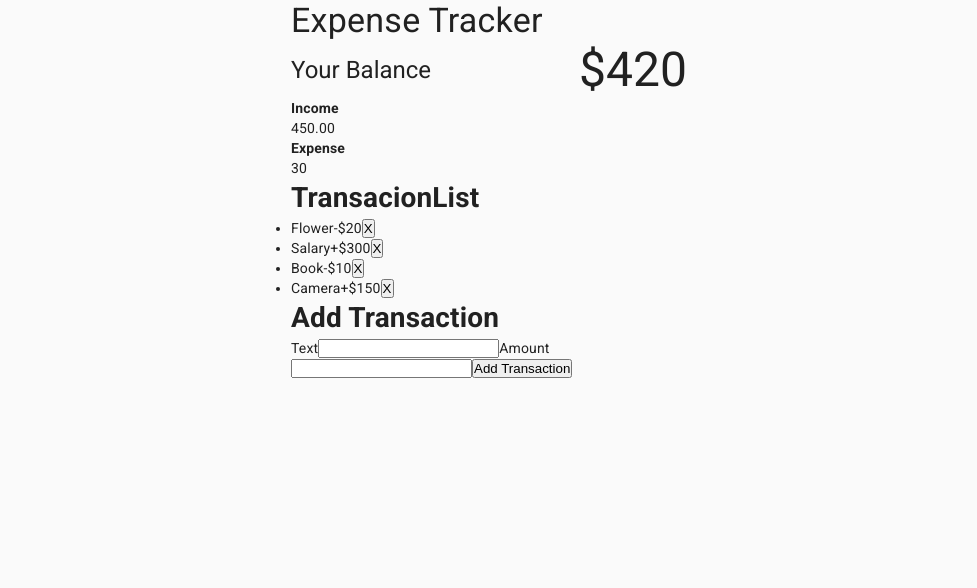
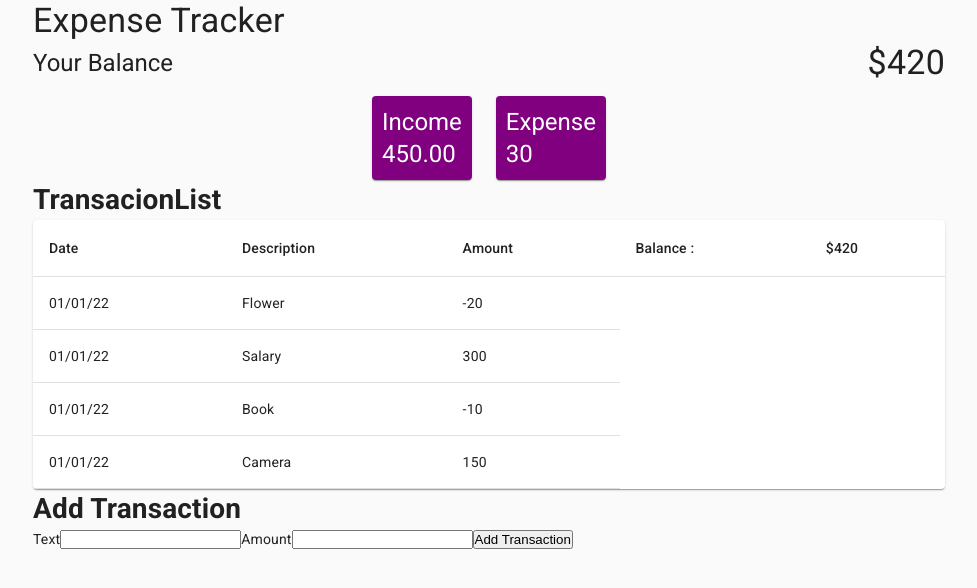
Before and after one commit to sebastianfox81/expense-tracker, a React (Create React App) app in the folder client/: page / in a window 1280 px wide. Shown: the top 588 px of the page, without its empty margins (151-1128 px from the left). Built offline with nearby package versions, Linux system fonts and the light colour scheme.

Commit message:
Added dates to initial state

```diff
--- a/client/src/App.js
+++ b/client/src/App.js
@@ -11,7 +11,7 @@ function App() {
   return (
     <div className="App">
       <CssBaseline />
-      <Container maxWidth="xs">
+      <Container maxWidth="md">
       <Header />
       <Balance />
       <IncomeExpenses />
--- a/client/src/components/Balance.js
+++ b/client/src/components/Balance.js
@@ -19,7 +19,7 @@ const Balance = () => {
         <Typography variant='h5'>Your Balance</Typography>
       </Grid>
       <Grid item>
-      <Typography variant="h3">${total}</Typography>
+      <Typography variant="h4">${total}</Typography>
       </Grid>
 
     </Grid>
--- a/client/src/components/IncomeExpenses.js
+++ b/client/src/components/IncomeExpenses.js
@@ -1,7 +1,11 @@
 import React, { useContext } from 'react';
-import { useGlobalContext } from './context'
+import { useGlobalContext } from './context';
+import { Box, Grid, Card, CardContent, Typography } from '@material-ui/core';
+import useStyles from './styles'
 
 const IncomeExpenses = () => {
+
+  const classes = useStyles()
 
   const { transactions } = useGlobalContext();
   const amounts = transactions.map((item) => item.amount)
@@ -14,13 +18,30 @@ const IncomeExpenses = () => {
       .reduce((acc, curr) => (acc += curr), 0).toFixed(2) * -1
   console.log(expense)
 
-  return <div>
-
-    <h4>Income</h4>
-    <p>{income}</p>
-    <h4>Expense</h4>
-    <p>{expense}</p>
-  </div>;
+  return <Box>
+    <Grid container spacing={3} justifyContent='center'>
+      <Grid item >
+        <Card className={classes.card}>
+          <Typography variant='h5'>
+          Income
+          </Typography>
+          <Typography variant='h5'>
+            {income}
+          </Typography>
+        </Card>
+      </Grid>
+      <Grid item >
+        <Card className={classes.card}>
+          <Typography variant='h5'>
+          Expense
+          </Typography>
+          <Typography variant='h5'>
+            {expense}
+          </Typography>
+        </Card>
+      </Grid>
+    </Grid>
+  </Box>;
 };
 
 export default IncomeExpenses;
--- a/client/src/components/Transaction.js
+++ b/client/src/components/Transaction.js
@@ -1,17 +1,20 @@
 import React, {useContext} from 'react';
-import { useGlobalContext } from './context'
+import { useGlobalContext } from './context';
+import { TableRow, TableCell } from '@material-ui/core'
 
-const Transaction = ({ text, amount, id }) => {
+const Transaction = ({ text, amount, id, date }) => {
 
   const { deleteTransaction } = useGlobalContext()
 
   const sign = amount < 0 ? '-' : '+'
 
   return (
-    <li>
-    {text}<span>{sign}${Math.abs(amount)}</span>
-    <button onClick={() => deleteTransaction(id)}>X</button>
-    </li>
+    <TableRow>
+      <TableCell>{date}</TableCell>
+      <TableCell>{text}</TableCell>
+      <TableCell>{amount}</TableCell>
+    </TableRow>
+
 
 )
 };
--- a/client/src/components/TransactionList.js
+++ b/client/src/components/TransactionList.js
@@ -1,22 +1,42 @@
 import React from 'react';
 import Transaction from './Transaction'
 import { useGlobalContext } from './context'
+import { TableContainer, Table, TableHead, TableRow, TableCell, TableBody, Paper, Typography } from '@material-ui/core'
 
 const TransactionList = () => {
 
   const { transactions } = useGlobalContext();
-  console.log(transactions)
+
+  const total = transactions
+        .map((item) => item.amount)
+        .reduce((acc, curr) => acc += curr, 0)
 
   return <div>
     <h1>TransacionList </h1>
-    <ul>
-
-    {transactions.map((item) => {
+    <TableContainer component={Paper}>
+      <Table>
+        <TableHead>
+          <TableRow>
+            <TableCell>Date</TableCell>
+            <TableCell>Description</TableCell>
+            <TableCell>Amount</TableCell>
+            <TableCell>Balance : </TableCell>
+            <TableCell>${total}</TableCell>
+          </TableRow>
+        </TableHead>
+        <TableBody>
+        {transactions.map((item) => {
       return (
        <Transaction key={item.id} {...item}/>
 
       )
     })}
+        </TableBody>
+      </Table>
+    </TableContainer>
+    <ul>
+
+
     </ul>
   </div>;
 };
--- a/client/src/components/context.js
+++ b/client/src/components/context.js
@@ -5,14 +5,15 @@ const AppContext = React.createContext();
 
 const initialState = {
   transactions: [
-    { id: 1, text: "Flower", amount: -20 },
-    { id: 2, text: "Salary", amount: 300 },
-    { id: 3, text: "Book", amount: -10 },
-    { id: 4, text: "Camera", amount: 150 },
+    { id: 1, text: "Flower", amount: -20, date: '01/01/22' },
+    { id: 2, text: "Salary", amount: 300, date: '01/01/22' },
+    { id: 3, text: "Book", amount: -10, date: '01/01/22' },
+    { id: 4, text: "Camera", amount: 150, date: '01/01/22' },
   ],
 };
 
 const AppProvider = ({ children }) => {
+
   const [state, dispatch] = useReducer(reducer, initialState);
 
   const deleteTransaction = (id) => {
--- a/client/src/components/reducer.js
+++ b/client/src/components/reducer.js
@@ -8,4 +8,7 @@ const reducer = (state, action) => {
   return state
 }
 
+
+
+
 export default reducer;
--- /dev/null
+++ b/client/src/components/styles.js
@@ -0,0 +1,11 @@
+import { makeStyles } from '@material-ui/core/styles'
+
+const useStyles = makeStyles({
+  card: {
+    padding: '10px',
+    background: 'purple',
+    color: 'white'
+  }
+})
+
+export default useStyles;
```
